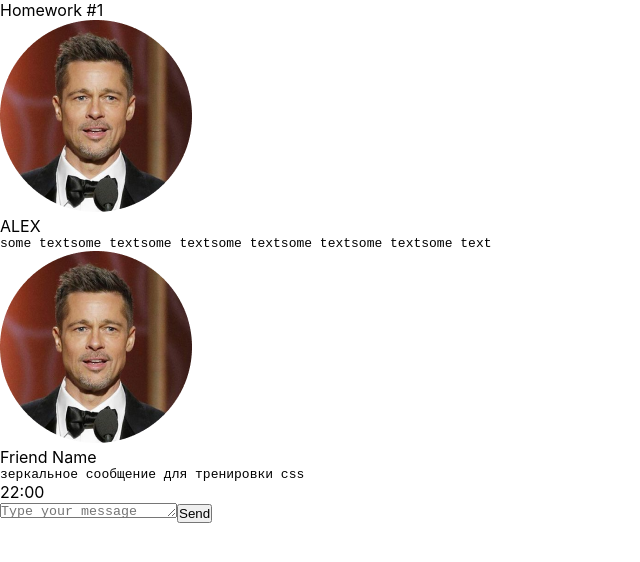
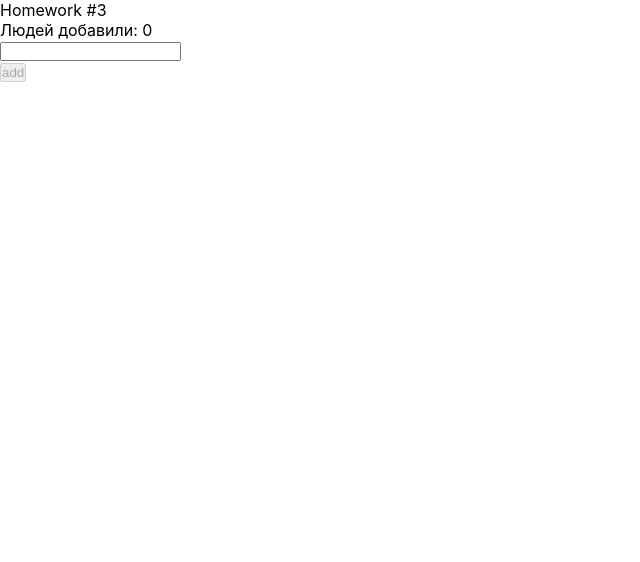
Before and after one commit to Alex666000/DZ_auto, a React (Create React App) app: page / in a window 1280 px wide. Shown: the top 562 px of the page, without its empty margins (0-640 px from the left). Built offline with nearby package versions, Linux system fonts and the light colour scheme.

Commit message:
3-DZ ++++++++++

```diff
--- a/src/s1-main/App.tsx
+++ b/src/s1-main/App.tsx
@@ -1,14 +1,15 @@
 import React from 'react'
 import s from './App.module.css'
 import HW1 from '../s2-homeworks/hw01/HW1'
+import HW3 from "../s2-homeworks/hw03/HW3";
 
 function App() {
     return (
         <div className={s.App}>
-            <HW1/>
+            {/*<HW1/>*/}
             {/*раскомментировать по ходу выполнения*/}
             {/*<HW2/>*/}
-            {/*<HW3/>*/}
+            <HW3/>
             {/*<HW4/>*/}
 
             {/*при выполнении дз 5 и более - закомментировать здесь дз 1-4, так как они есть внутри дз 5*/}
--- a/src/s2-homeworks/hw03/Greeting.tsx
+++ b/src/s2-homeworks/hw03/Greeting.tsx
@@ -1,15 +1,16 @@
-import React, {ChangeEvent, KeyboardEvent} from 'react'
+import React, {MouseEvent,FocusEvent,ChangeEvent, KeyboardEvent} from 'react'
 import s from './Greeting.module.css'
+import {pureAddUser} from "./GreetingContainer";
 
 type GreetingPropsType = {
-    name: any // need to fix any
-    setNameCallback: any // need to fix any
-    addUser: any // need to fix any
-    onBlur: any // need to fix any
-    onEnter: any // need to fix any
-    error: any // need to fix any
-    totalUsers: any // need to fix any
-    lastUserName?: any // need to fix any
+    name: string // need to fix any
+    setNameCallback: (e: ChangeEvent<HTMLInputElement>) => void // need to fix any
+    addUser: (e: MouseEvent<HTMLButtonElement>) => void // need to fix any
+    onBlur: (e: FocusEvent<HTMLInputElement>) => void // need to fix any
+    onEnter: (e: KeyboardEvent<HTMLInputElement>) => void // need to fix any
+    error: string // need to fix any
+    totalUsers: number // need to fix any
+    lastUserName?: string // need to fix any
 }
 
 // презентационная компонента (для верстальщика)
@@ -25,7 +26,9 @@ const Greeting: React.FC<GreetingPropsType> = (
         lastUserName,
     } // деструктуризация пропсов
 ) => {
-    const inputClass = s.errorInput // need to fix with (?:)
+
+    // если ошибка(переменная есть - то покажем такой-то класс иначе такой-то класс)
+    const inputClass = error ? s.errorInput : s.some  // need to fix with (?:)
 
     return (
         <div id={'hw3-form'} className={s.greetingForm}>
@@ -71,3 +74,11 @@ const Greeting: React.FC<GreetingPropsType> = (
 }
 
 export default Greeting
+// 1) сначала вводим в инпут буквы - это значение сетаем setName(e.currentTarget.value, введеное имя попадает в переменную name локального стейта,
+// добавляем user - для этого name берем из замыкания
+/* const addUser = (e: MouseEvent<HTMLButtonElement>) => {
+ pureAddUser(name, setError, setName, addUserCallback)
+} */
+
+// 2) если ошибка(переменная есть - то покажем такой-то класс иначе такой-то класс)
+// const inputClass = error ? s.errorInput : s.some
--- a/src/s2-homeworks/hw03/GreetingContainer.tsx
+++ b/src/s2-homeworks/hw03/GreetingContainer.tsx
@@ -1,40 +1,52 @@
-import React, { ChangeEvent, KeyboardEvent, useState } from 'react'
-import Greeting from './Greeting'
-import { UserType } from './HW3'
+import React, {ChangeEvent, KeyboardEvent, MouseEvent, useState} from "react"
+import Greeting from "./Greeting"
+import {UserType} from "./HW3"
 
 type GreetingContainerPropsType = {
-    users: any // need to fix any
-    addUserCallback: any // need to fix any
+    users: UserType[] // need to fix any
+    addUserCallback: (name: string) => void // need to fix any
 }
 
-export const pureAddUser = (name: any, setError: any, setName: any, addUserCallback: any) => {
+export const pureAddUser = (name: string, setError: (error: string) => void, setName: (value: string) => void, addUserCallback: (name: string) => void) => {
     // если имя пустое - показать ошибку, иначе - добавить юзера и очистить инпут
+    if (!name) {
+        setError("Ошибка")
+    } else {
+        addUserCallback(name)
+        setName("")
+    }
 }
 
-export const pureOnBlur = (name: any, setError: any) => { // если имя пустое - показать ошибку
+export const pureOnBlur = (name: string, setError: (value: string) => void) => { // если имя пустое - показать ошибку
+    if (!name) {
+        setError("Ошибка")
+    }
 }
 
-export const pureOnEnter = (e: any, addUser: any) => { // если нажата кнопка Enter - добавить
+export const pureOnEnter = (e: KeyboardEvent, addUser: (name: string) => void) => { // если нажата кнопка Enter - добавить
+    if (e.keyCode === 13) {
+        // словами вводить или name писать?
+        addUser("Alex")
+    }
 }
 
 // более простой и понятный для новичков
 // function GreetingContainer(props: GreetingPropsType) {
 
 // более современный и удобный для про :)
-const GreetingContainer: React.FC<GreetingContainerPropsType> = ({
+const GreetingContainer = ({
                                users,
                                addUserCallback,
-}) => {
+                           }: GreetingContainerPropsType) => {
     // деструктуризация пропсов
-    const [name, setName] = useState<any>('') // need to fix any
-    const [error, setError] = useState<any>('') // need to fix any
+    const [name, setName] = useState<string>("") // need to fix any
+    const [error, setError] = useState<string>("") // need to fix any
 
-    const setNameCallback = (e: any) => { // need to fix any
-        setName('some name') // need to fix
-
-        error && setError('')
+    const setNameCallback = (e: ChangeEvent<HTMLInputElement>) => { // need to fix any
+        setName(e.currentTarget.value) // need to fix
+        error && setError("Ошибка")
     }
-    const addUser = () => {
+    const addUser = (e: MouseEvent<HTMLButtonElement>) => {
         pureAddUser(name, setError, setName, addUserCallback)
     }
 
@@ -42,12 +54,14 @@ const GreetingContainer: React.FC<GreetingContainerPropsType> = ({
         pureOnBlur(name, setError)
     }
 
-    const onEnter = (e: any) => {
-        pureOnEnter(e, addUser)
+    const onEnter = (e: KeyboardEvent) => {
+        // pureAddUser(e.keyCode,setError, setName, addUserCallback)    }
+        console.log(e)
     }
+        const totalUsers = users.length // need to fix
 
-    const totalUsers = 0 // need to fix
-    const lastUserName = 'some name' // need to fix
+        const lastUserName = users[totalUsers - 1]?.name   // need to fix
+
 
         return (
             <Greeting
@@ -61,6 +75,8 @@ const GreetingContainer: React.FC<GreetingContainerPropsType> = ({
                 lastUserName={lastUserName}
             />
         )
+
 }
 
+
 export default GreetingContainer
--- a/src/s2-homeworks/hw03/HW3.tsx
+++ b/src/s2-homeworks/hw03/HW3.tsx
@@ -1,4 +1,4 @@
-import React, { useState } from 'react'
+    import React, { useState } from 'react'
 import { v1 } from 'uuid'
 import s2 from '../../s1-main/App.module.css'
 import GreetingContainer from './GreetingContainer'
@@ -19,20 +19,19 @@ import GreetingContainer from './GreetingContainer'
 
 // types
 export type UserType = {
-    _id: any // need to fix any
-    name: any // need to fix any
+    _id: string // need to fix any
+    name: string // need to fix any
 }
-
-export const pureAddUserCallback = (name: any, setUsers: any, users: any) => { // need to fix any
-    const user = { // need to fix
-    }
-    setUsers([...users, user])
+// setUsers: (users: any[]) => void ?????????????????????
+export const pureAddUserCallback = (name: string, setUsers: (users: UserType[]) => void, users: UserType[]) => { // need to fix any
+    const user = { _id: v1(), name: name} // need to fix
+    setUsers([ user,...users])
 }
 
 const HW3 = () => {
-    const [users, setUsers] = useState<any>([]) // need to fix any
+    const [users, setUsers] = useState<UserType[]>([]) // need to fix any
 
-    const addUserCallback = (name: any) => { // need to fix any
+    const addUserCallback = (name: string) => { // need to fix any
         pureAddUserCallback(name, setUsers, users)
     }
 
```
Also changed, not shown: 1 other file (tests, documents, lock files or other folders). Lines whose indentation alone changed are shown as unchanged.
